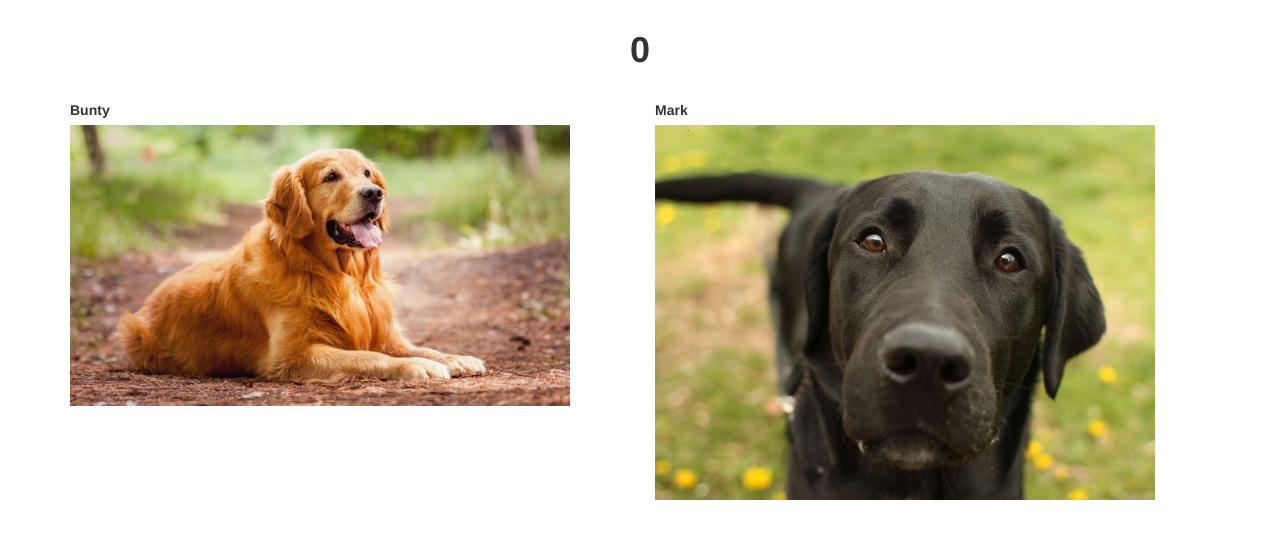
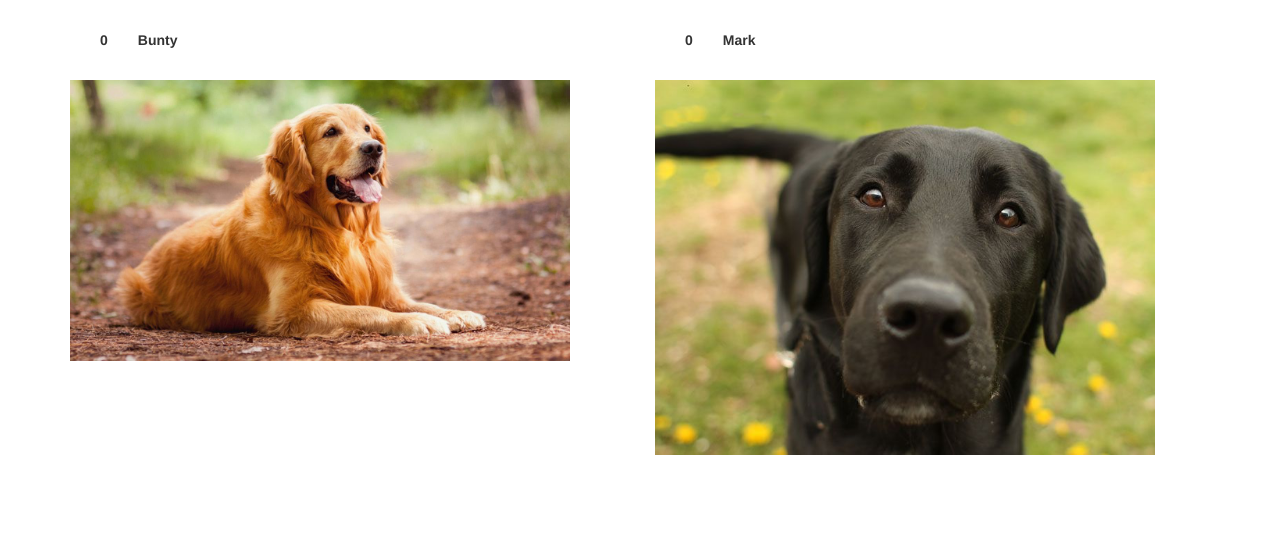
Before and after one commit to adipixel/clicker, a plain HTML site: page index.html in a window 1280 px wide. Drawn offline with nearby package versions, Linux system fonts and the light colour scheme.

```diff
--- a/index.html
+++ b/index.html
@@ -11,11 +11,6 @@
 	</head>
 	<body>
 		<div class="container">
-			<div class="row text-center">
-				<div class="col-xs-12">
-					<h1 id="count" class="text-center counter">0</h1>
-				</div>
-			</div>
 			<div id="dog-img-container" class="row dog-img-container">
 
 			</div>
--- a/js/script.js
+++ b/js/script.js
@@ -2,25 +2,29 @@
 $( document ).ready(function() {
 
 	var $dogImgHolder = $('#dog-img-container');
-	var dogs = [{name: 'Bunty', img_url:'images/bunty.jpg'}, {name: 'Mark', img_url:'images/mark.jpg'}];
+	var dogs = [{name: 'Bunty', img_url:'images/bunty.jpg', count:0}, {name: 'Mark', img_url:'images/mark.jpg', count:0}];
 
 	for (var i = 0; i < dogs.length; i++) {
-		var dogImg = '<div class="col-sm-6"><label id="dog-name">'+dogs[i].name+'</label><img class="text-center img-clicker" id="img-clicker" src="'+dogs[i].img_url+'" width="500"></div>'
-		$dogImgHolder.append(dogImg);
-		console.log(dogImg);
+
+		var $dogclicker = $('<div class="col-sm-6"></div>');
+		var $counter = $('<label class="counter" id="counter'+i+'">'+dogs[i].count+'</label>');
+		var dogImg = '<label id="dog-name">'+dogs[i].name+'</label><img class="text-center img-clicker" id="img-clicker" src="'+dogs[i].img_url+'" width="500">'
+
+
+		$dogclicker.on('click',(function(i){
+			return function(){
+				dogs[i].count++;
+				$('#counter'+i+'').text(dogs[i].count);
+			}
+		})(i));
+
+		$dogclicker.append($counter);
+		$dogclicker.append(dogImg);
+		$dogImgHolder.append($dogclicker);
+
 	}
 
-	var $imgClicker = $('.img-clicker');
-	var $count = $('#count');
 
-
-
-	$imgClicker.on('click', function(){
-		var count = parseInt($count.text());
-		$count.text('');
-		count++;
-		$count.text(count);
-	});
 
 
 
```
